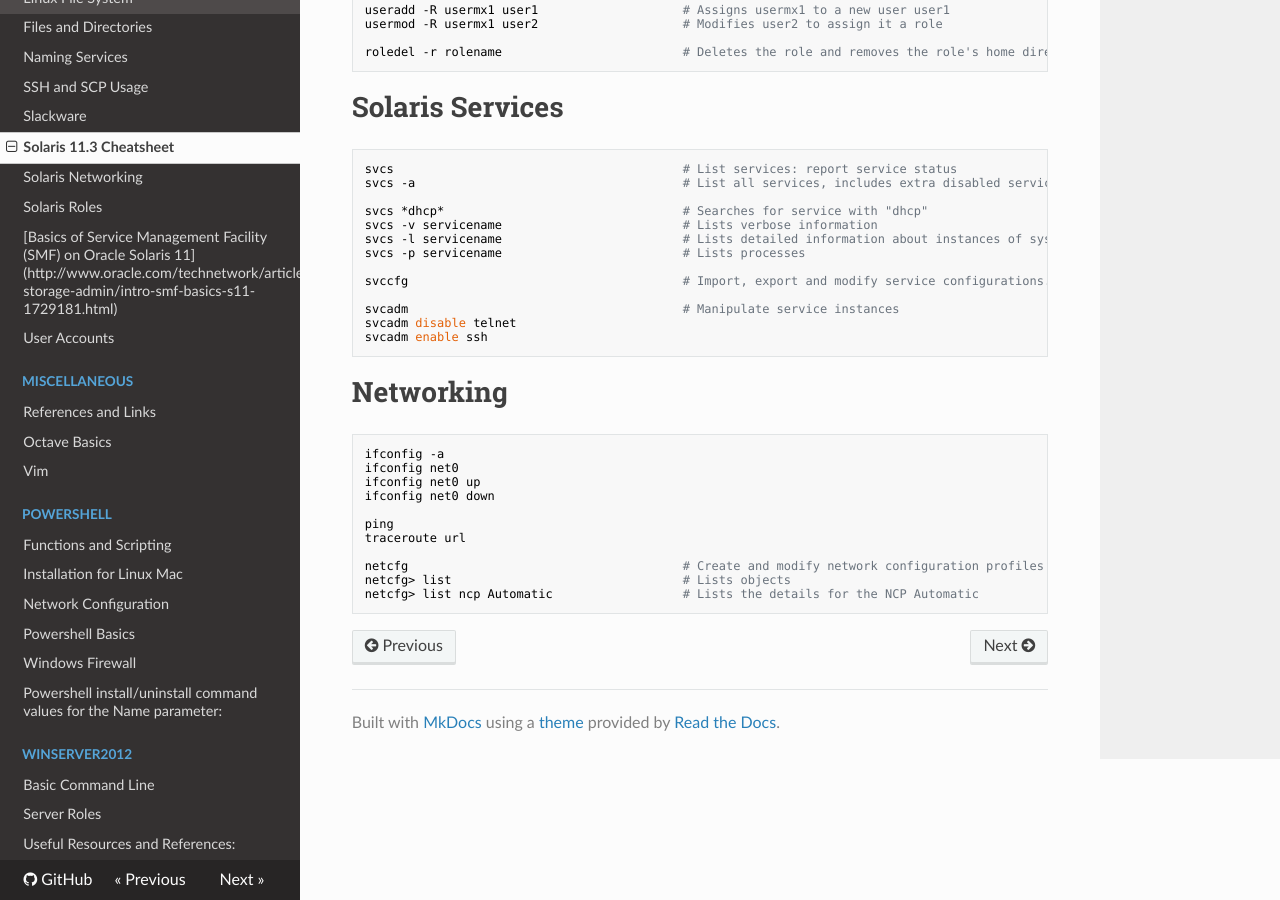
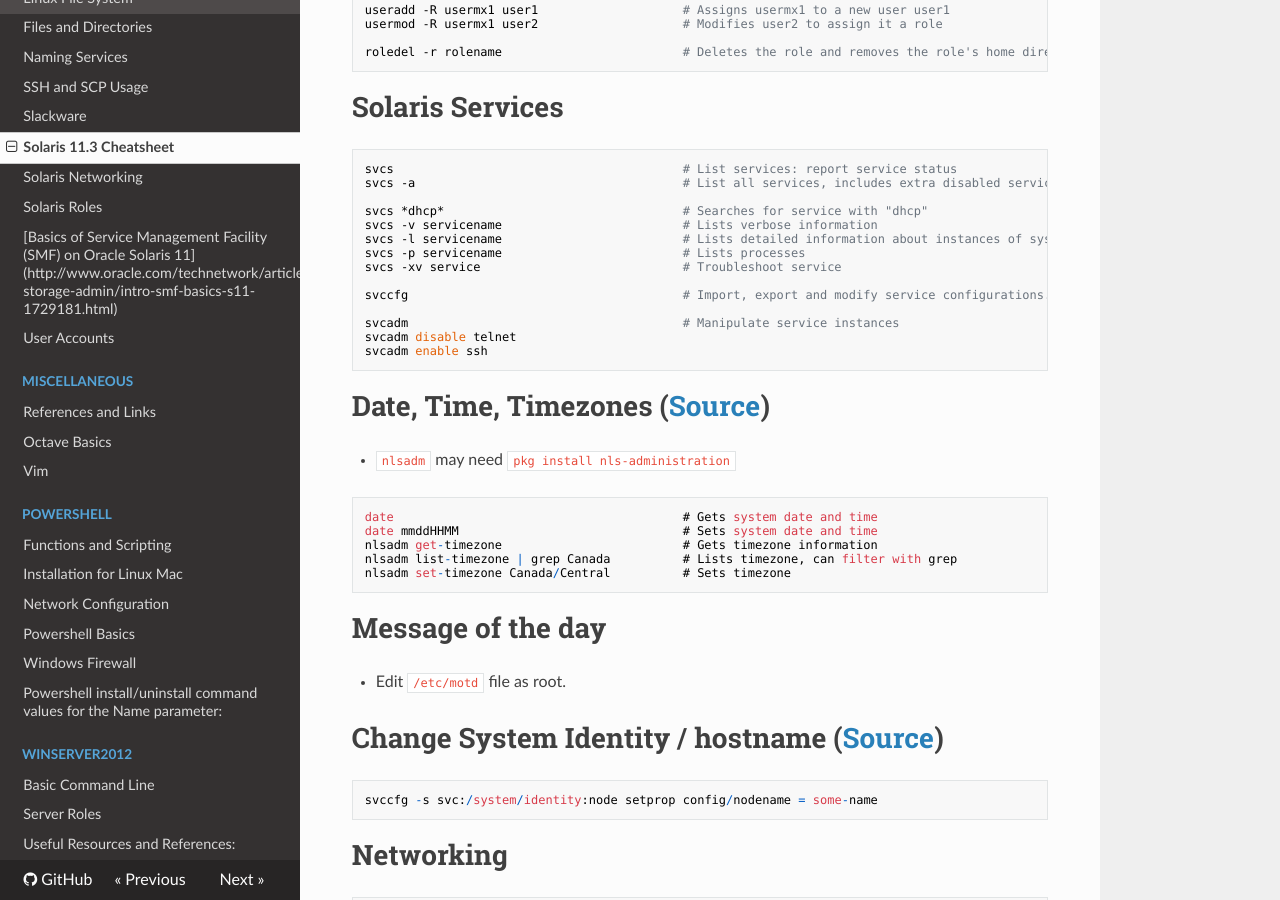
Before and after one commit to dotneko/dev-sysadmin, an MkDocs documentation site: the page built from docs/Linux-and-Unix/Solaris_CheatSheet.md, in a window 1280 px wide and 900 px high, scrolled down 1704 px. Built offline with MkDocs 1.6.1, drawn with Linux system fonts in a browser that asks for light colours; nearby versions of some CDN libraries.

Commit message:
Modify Solaris_CheatSheet: Add date, timezone, system identity

````diff
--- a/docs/Linux-and-Unix/Solaris_CheatSheet.md
+++ b/docs/Linux-and-Unix/Solaris_CheatSheet.md
@@ -92,6 +92,7 @@
 svcs -v servicename                         # Lists verbose information
 svcs -l servicename                         # Lists detailed information about instances of system/service3
 svcs -p servicename                         # Lists processes
+svcs -xv service                            # Troubleshoot service
 
 svccfg                                      # Import, export and modify service configurations.
 
@@ -99,6 +100,25 @@
 svcadm disable telnet
 svcadm enable ssh
 ```
+
+# Date, Time, Timezones ([Source](http://unix.stackexchange.com/questions/211425/changing-timezone-in-oracle-solaris-11-2))
+- `nlsadm` may need `pkg install nls-administration`
+```
+date                                        # Gets system date and time
+date mmddHHMM                               # Sets system date and time
+nlsadm get-timezone                         # Gets timezone information
+nlsadm list-timezone | grep Canada          # Lists timezone, can filter with grep
+nlsadm set-timezone Canada/Central          # Sets timezone
+```
+
+# Message of the day
+- Edit `/etc/motd` file as root.
+
+# Change System Identity / hostname ([Source](https://docs.oracle.com/cd/E23824_01/html/821-1451/sysressysinfo-8.html))
+```
+svccfg -s svc:/system/identity:node setprop config/nodename = some-name
+```
+
 # Networking
 
 ```
````
